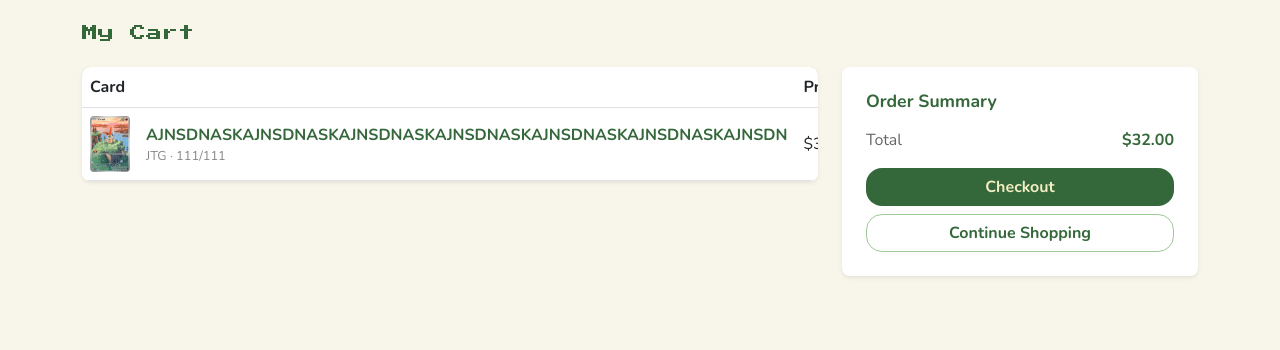
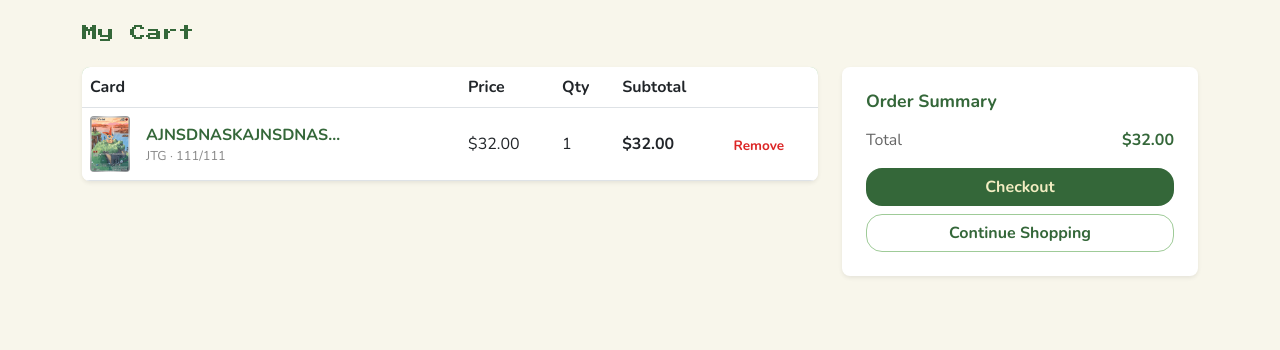
Before and after one commit to marayia/ITC4214-Final-Krousi, a Django app: page /cart/ in a window 1280 px wide. Shown: the part 91-441 px from the top of the page. Run offline with Django 4.2, Linux system fonts and the light colour scheme; a user stored in the database is signed in; data comes from the database, SQL or seed files in the repository; both versions use the stored data as it was after the commit.

Commit message:
another bug fix

```diff
--- a/final/cart/templates/cart/cart_page.html
+++ b/final/cart/templates/cart/cart_page.html
@@ -31,7 +31,7 @@
                                     <div style="width:40px;height:56px;background:var(--tt-light-green);border-radius:0.25rem;"></div>
                                 {% endif %}
                                 <div>
-                                    <p class="mb-0" style="font-family:'Nunito',sans-serif;font-weight:700;color:var(--tt-dark-green);">{{ item.card.name }}</p>
+                                    <p class="mb-0" style="font-family:'Nunito',sans-serif;font-weight:700;color:var(--tt-dark-green);max-width:200px;overflow:hidden;text-overflow:ellipsis;white-space:nowrap;">{{ item.card.name }}</p>
                                     <p class="mb-0" style="font-family:'Nunito',sans-serif;font-size:0.8rem;color:#888;">{{ item.card.set.code }} · {{ item.card.card_number }}</p>
                                 </div>
                             </div>
```
Also changed, not shown: final/db.sqlite3.
